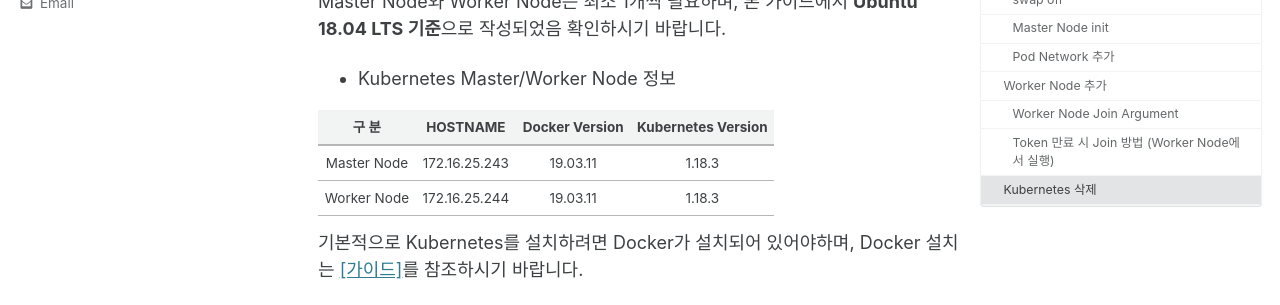
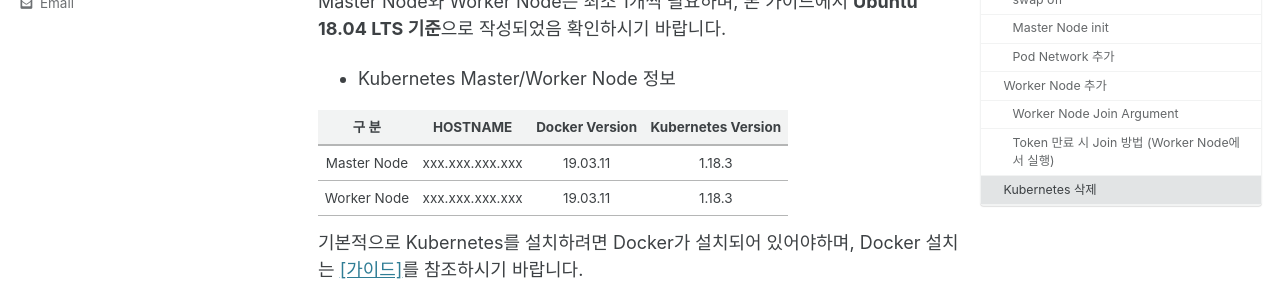
Before and after one commit to jongha0212/jongha0212.github.io, a Jekyll site: the page built from _posts/2020-06-11-Kubernetes-Install.md, in a window 1280 px wide. Shown: the part 322-627 px from the top of the page. Built offline with Jekyll 4.4.1, drawn with Linux system fonts in a browser that asks for light colours; cached includes are drawn as plain includes; comment, search, counter and statistics services are not loaded; some of the changed text lies outside the part shown.

Commit message:
update font-size

````diff
--- a/_posts/2020-06-11-Kubernetes-Install.md
+++ b/_posts/2020-06-11-Kubernetes-Install.md
@@ -16,8 +16,8 @@ Master Node와 Worker Node는 최소 1개씩 필요하며, 본 가이드에서 *
 
   | <center>구  분</center> | <center>HOSTNAME</center> | <center>Docker Version</center> | <center>Kubernetes Version</center> |
   |:---:|:---:|:---:|:---:|
-  | Master Node | 172.16.25.243 | 19.03.11 | 1.18.3 |
-  | Worker Node | 172.16.25.244 | 19.03.11 | 1.18.3 |
+  | Master Node | xxx.xxx.xxx.xxx | 19.03.11 | 1.18.3 |
+  | Worker Node | xxx.xxx.xxx.xxx | 19.03.11 | 1.18.3 |
 
 
 기본적으로 Kubernetes를 설치하려면 Docker가 설치되어 있어야하며, Docker 설치는 [[가이드]]({{ site.url }}{{ site.baseurl }}/docker/Docker/)를 참조하시기 바랍니다.
@@ -116,15 +116,15 @@ W0615 05:27:47.196217   15748 configset.go:202] WARNING: kubeadm cannot validate
 [certs] Using certificateDir folder "/etc/kubernetes/pki"
 [certs] Generating "ca" certificate and key
 [certs] Generating "apiserver" certificate and key
-[certs] apiserver serving cert is signed for DNS names [dev-master kubernetes kubernetes.default kubernetes.default.svc kubernetes.default.svc.cluster.local] and IPs [10.96.0.1 172.16.25.243]
+[certs] apiserver serving cert is signed for DNS names [dev-master kubernetes kubernetes.default kubernetes.default.svc kubernetes.default.svc.cluster.local] and IPs [10.96.0.1 xxx.xxx.xxx.xxx]
 [certs] Generating "apiserver-kubelet-client" certificate and key
 [certs] Generating "front-proxy-ca" certificate and key
 [certs] Generating "front-proxy-client" certificate and key
 [certs] Generating "etcd/ca" certificate and key
 [certs] Generating "etcd/server" certificate and key
-[certs] etcd/server serving cert is signed for DNS names [dev-master localhost] and IPs [172.16.25.243 127.0.0.1 ::1]
+[certs] etcd/server serving cert is signed for DNS names [dev-master localhost] and IPs [xxx.xxx.xxx.xxx 127.0.0.1 ::1]
 [certs] Generating "etcd/peer" certificate and key
-[certs] etcd/peer serving cert is signed for DNS names [dev-master localhost] and IPs [172.16.25.243 127.0.0.1 ::1]
+[certs] etcd/peer serving cert is signed for DNS names [dev-master localhost] and IPs [xxx.xxx.xxx.xxx 127.0.0.1 ::1]
 [certs] Generating "etcd/healthcheck-client" certificate and key
 [certs] Generating "apiserver-etcd-client" certificate and key
 [certs] Generating "sa" key and public key
@@ -234,7 +234,7 @@ Mastet Node를 생성하고 출력된 메세지의 맨 하단의 아래와 같
 ```
 Then you can join any number of worker nodes by running the following on each as root:
 
-kubeadm join 172.16.25.243:6443 --token rongp5.si4jcn12t6ehwfuc \
+kubeadm join xxx.xxx.xxx.xxx:6443 --token rongp5.si4jcn12t6ehwfuc \
     --discovery-token-ca-cert-hash sha256:6af2b76e6245ceb5287c3b8e37727f3786c4292d82c72fa251874deddd2cc3b3
 ```
 
@@ -249,13 +249,13 @@ Master Node에서 다음 명령어를 실행하여 Worker Node가 Join 상태를
 
 
 #### Worker Node Join Argument <a name="worker-node-join-argument"></a>
-* --token
+* "--token"
 token은 Master Node에서 기본적으로 24시간 뒤 만료됩니다.
     > $ sudo kubeadm token list
 
     ![]({{ site.url }}{{ site.baseurl }}/assets/images/kubernetes/install/kube-token-list.png ){: .align-center}
 
-* --discovery-token-ca-cert-hash
+* "--discovery-token-ca-cert-hash"
 Worker Node에 Control Plane의 CA를 검증하는 메커니즘을 제공합니다. CA의 SHA256 해시값을 미리 공유함으로써 Worker Node의 의도된 Control Plane에서 받은 자격 증명인지 유효성을 검사할 수 있습니다.
     > $ openssl x509 -pubkey -in /etc/kubernetes/pki/ca.crt | openssl rsa -pubin -outform der 2>/dev/null | openssl dgst -sha256 -hex | sed 's/^.* //'
 
@@ -273,7 +273,7 @@ Worker Node에 Control Plane의 CA를 검증하는 메커니즘을 제공합니
   1. join 명령어
       > $ kubeadm join { Worker Node IP }:6443 --token { 1. Token 생성 값 } --discovery-token-ca-cert-hash sha256:{ 2. CA SHA256 값 }
       ```
-      kubeadm join 172.16.25.243:6443 --token 0coiv6.iizap0gnu8yuyae9 \
+      kubeadm join xxx.xxx.xxx.xxx:6443 --token 0coiv6.iizap0gnu8yuyae9 \
           --discovery-token-ca-cert-hash sha256:6af2b76e6245ceb5287c3b8e37727f3786c4292d82c72fa251874deddd2cc3b3
       ```
 
--- a/_sass/minimal-mistakes/_base.scss
+++ b/_sass/minimal-mistakes/_base.scss
@@ -158,6 +158,7 @@ pre {
 
 pre {
   overflow-x: auto; /* add scrollbars to wide code blocks*/
+  font-size: 0.8em
 }
 
 p > code,
````
